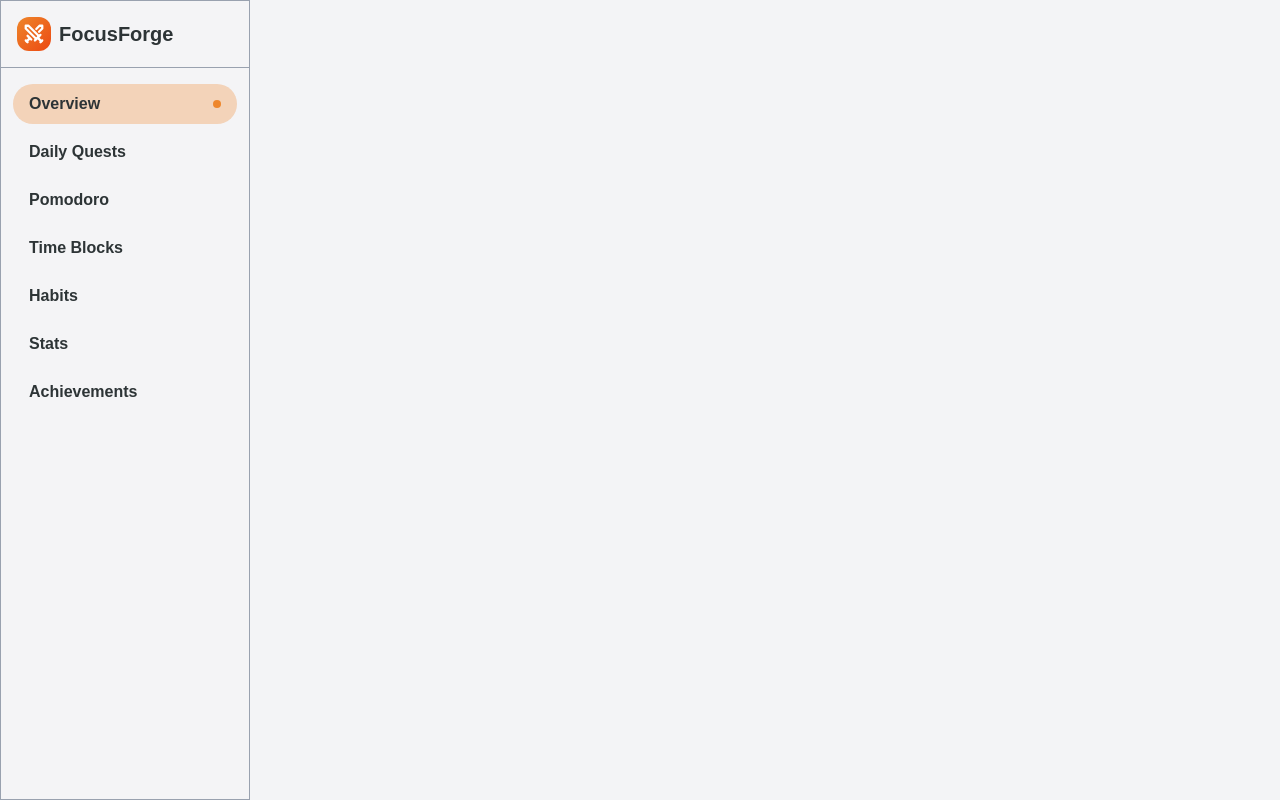
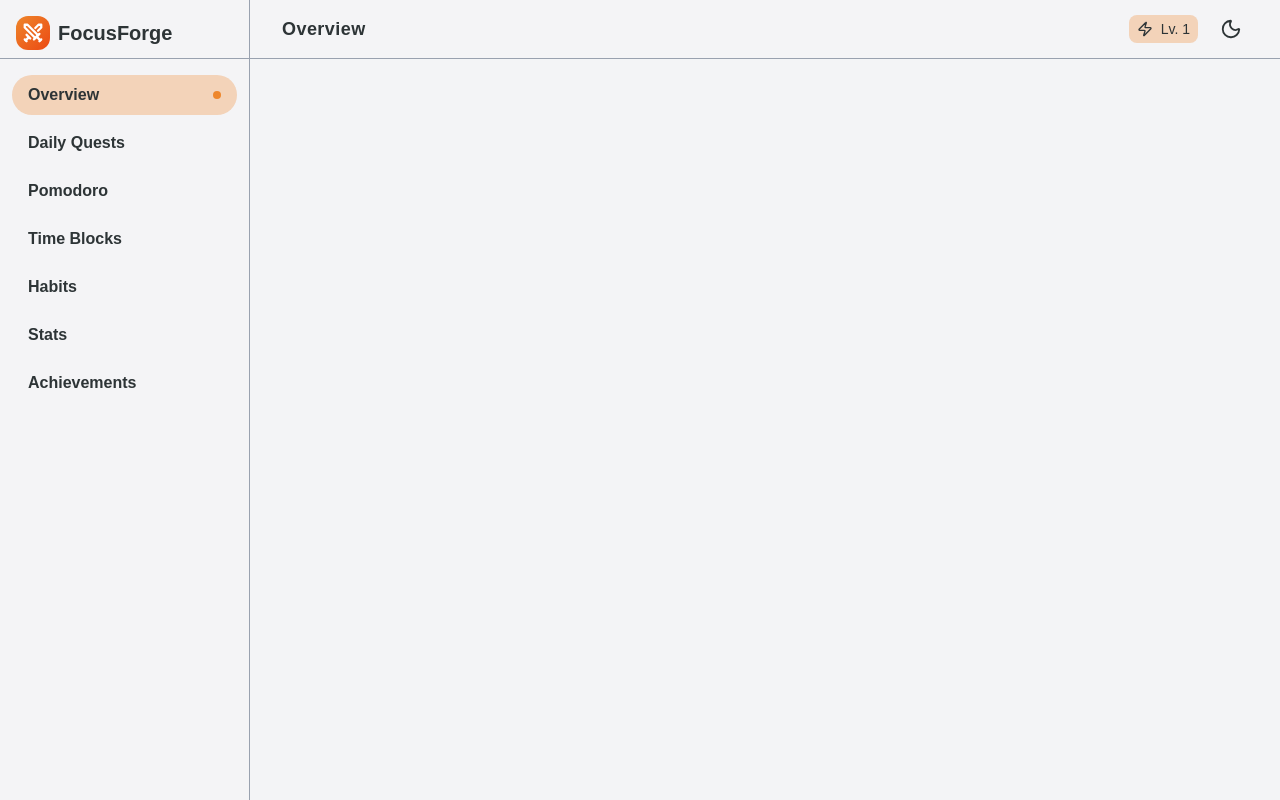
Before and after one commit to Meharp9/FocusForge, a Next.js app in the folder frontend/: page /dashboard in a window 1280 px wide. Built offline with nearby package versions, Linux system fonts and the light colour scheme; a web font is replaced by a local one.

Commit message:
Add Header and LevelTag components; update Sidebar and Menu for dashboard layout

```diff
--- a/frontend/src/app/dashboard/page.tsx
+++ b/frontend/src/app/dashboard/page.tsx
@@ -1,3 +1,4 @@
+import Header from '@/components/dashboard/Header';
 import Sidebar from '@/components/dashboard/Sidebar';
 import React from 'react'
 
@@ -5,6 +6,9 @@ const Dashboard = () => {
   return (
     <div className='flex'>
       <Sidebar />
+      <div className='flex-grow flex flex-col gap-4'>
+        <Header />
+      </div>
     </div>
   )
 }
--- /dev/null
+++ b/frontend/src/components/common/LevelTag.tsx
@@ -0,0 +1,13 @@
+import { Zap } from 'lucide-react'
+import React from 'react'
+
+const LevelTag = ({ level = 1 }: { level?: number }) => {
+  return (
+    <div className='flex gap-2 items-center rounded-lg bg-primary/30 text-sm font-medium px-2 py-1'>
+      <Zap size={16} />
+      Lv. {level}
+    </div>
+  )
+}
+
+export default LevelTag
--- /dev/null
+++ b/frontend/src/components/dashboard/Header.tsx
@@ -0,0 +1,31 @@
+'use client';
+
+import { usePathname } from 'next/navigation';
+import React from 'react'
+import ThemeToggle from '../ThemeToggle';
+import LevelTag from '../common/LevelTag';
+
+const Header = () => {
+  const pathname = usePathname();
+  const match = pathname.match(/^\/dashboard\/(.+)$/);
+  const activeTab = match ? match[1] : 'overview';
+
+  const toTitleCase = (str: string) =>
+    str
+      .split('-')
+      .map(word => word.charAt(0).toUpperCase() + word.slice(1))
+      .join(' ');
+  const tabName = toTitleCase(activeTab);
+
+  return (
+    <div className='px-8 py-3 border-b border-gray-400 bg-background/20 flex items-center justify-between'>
+      <h1 className='text-lg font-black tracking-wide'>{tabName}</h1>
+      <div className='flex items-center gap-4'>
+        <LevelTag />
+        <ThemeToggle />
+      </div>
+    </div>
+  )
+}
+
+export default Header
--- a/frontend/src/components/dashboard/Menu.tsx
+++ b/frontend/src/components/dashboard/Menu.tsx
@@ -1,12 +1,15 @@
 'use client';
 
-import React, { useState } from 'react'
 import MenuItem from './MenuItem'
+import { useRouter, usePathname } from 'next/navigation';
 
 const MenuItems = ['Overview', 'Daily Quests', 'Pomodoro', 'Time Blocks', 'Habits', 'Stats', 'Achievements' ]
 
 const Menu = () => {
-  const [activeTab, setActiveTab] = useState('overview');
+  const router = useRouter();
+  const pathname = usePathname();
+  const match = pathname.match(/^\/dashboard\/(.+)$/);
+  const activeTab = match ? match[1] : 'overview';
 
   return (
     <div className='px-3 flex flex-col gap-2'>
@@ -18,7 +21,7 @@ const Menu = () => {
           key={item}
           label={item}
           isActive={isActive}
-          onClick={() => setActiveTab(tabName)}
+          onClick={() => router.push(`dashboard/${tabName}`)}
         />
       })}
     </div>
--- a/frontend/src/components/dashboard/Sidebar.tsx
+++ b/frontend/src/components/dashboard/Sidebar.tsx
@@ -1,11 +1,10 @@
-import React from 'react'
 import Logo from '../common/Logo'
 import Menu from './Menu'
 
 const Sidebar = () => {
   return (
-    <div className='py-4 border border-gray-400 h-screen min-w-[250px] bg-background/20'>
-      <div className='border-b border-gray-400 px-4 pb-4 mb-4'>
+    <div className='py-4 border-r border-gray-400 h-screen min-w-[250px] bg-background/20'>
+      <div className='border-b border-gray-400 px-4 pb-2 mb-4'>
         <Logo />
       </div>
       <Menu />
```
